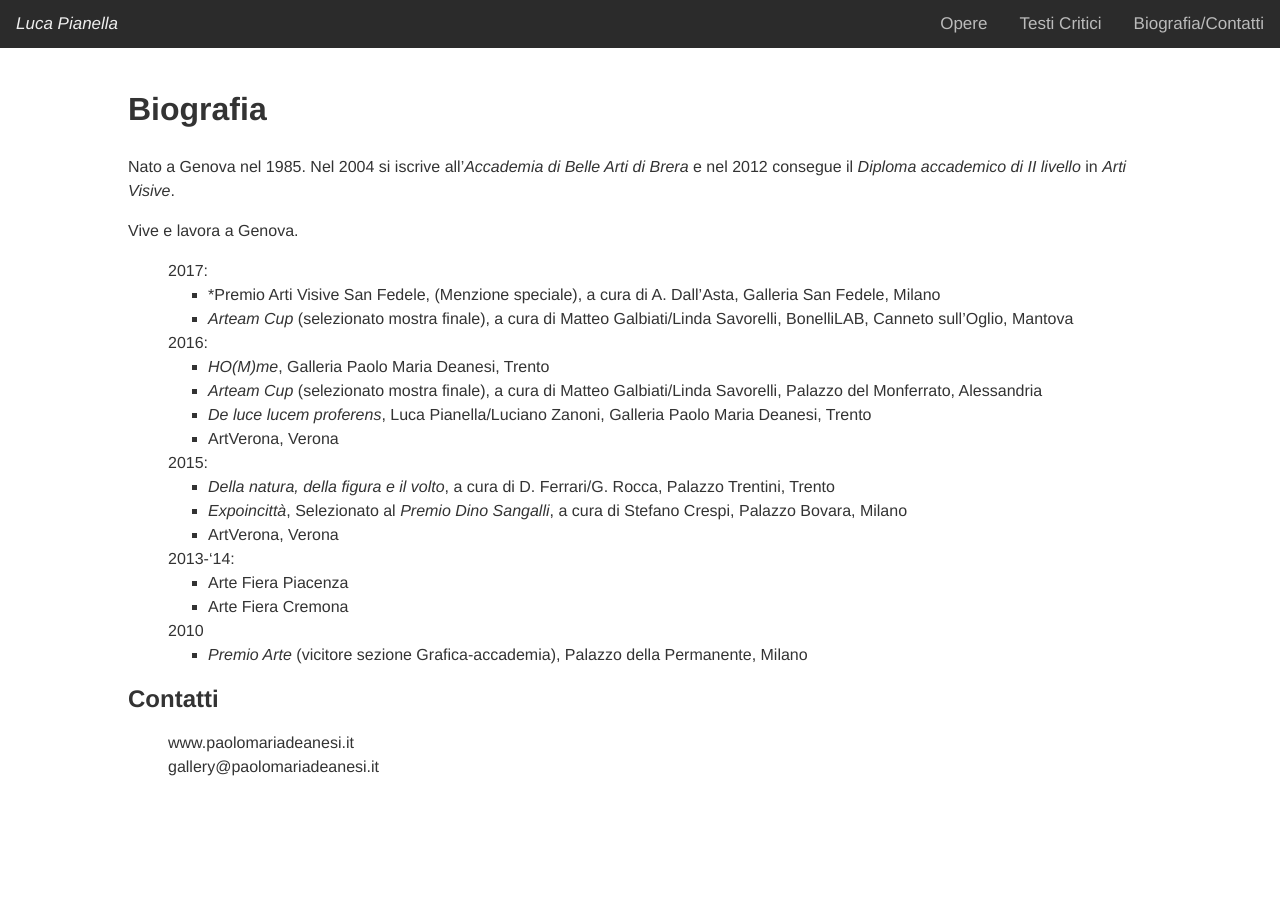
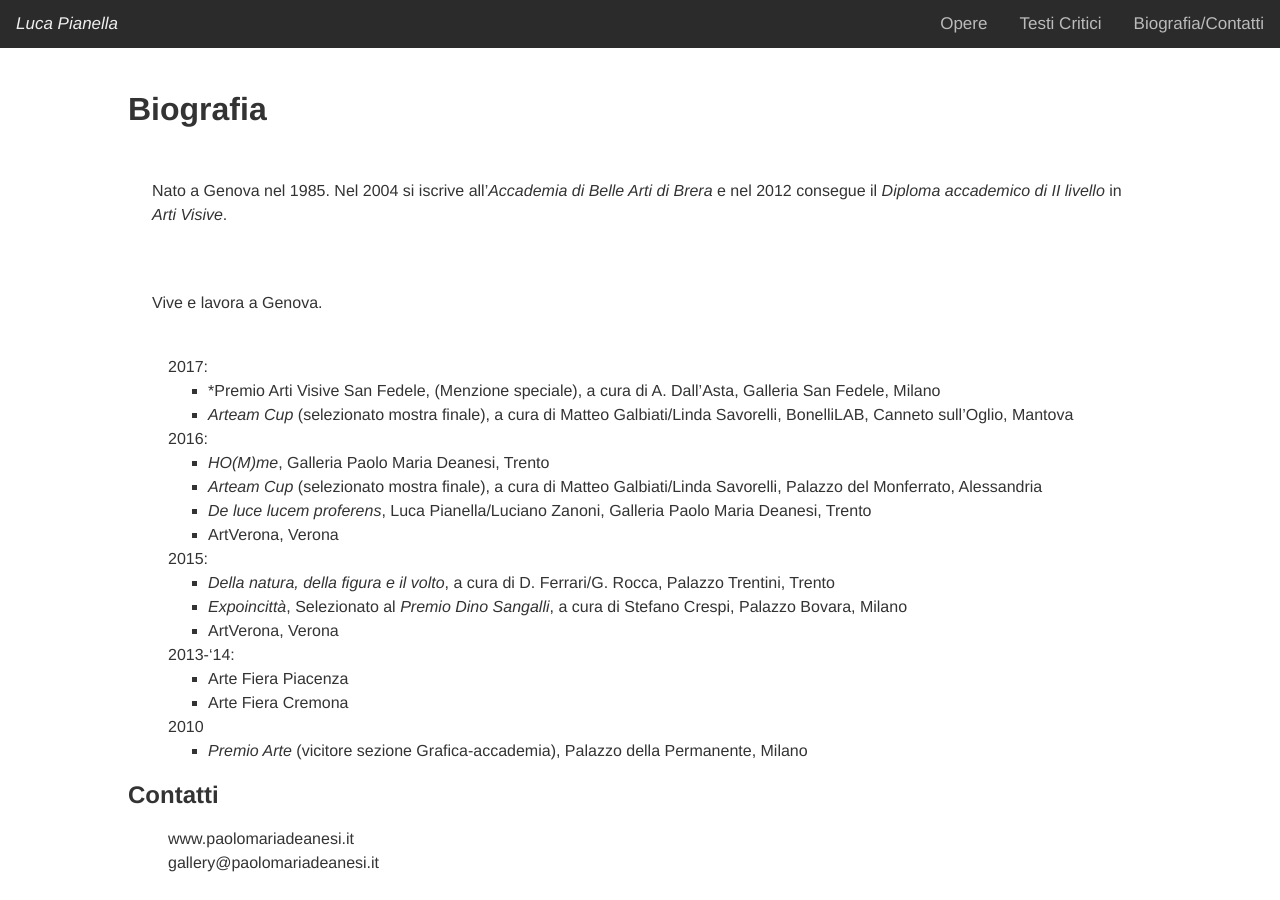
Before and after one commit to liukliuk/liukliuk.github.io, a Jekyll site: the page built from biografia-contatti/index.md, in a window 1280 px wide. Built offline with Jekyll 4.4.1, drawn with Linux system fonts in a browser that asks for light colours.

Commit message:
Update _content.scss

```diff
--- a/_sass/_content.scss
+++ b/_sass/_content.scss
@@ -7,6 +7,10 @@
   margin-right: 10vw;
   max-width: 80vw;
   padding: 0;
+
+  p {
+    padding: 1.5em;
+  }
 
   ul {
     list-style-type: none;
```
